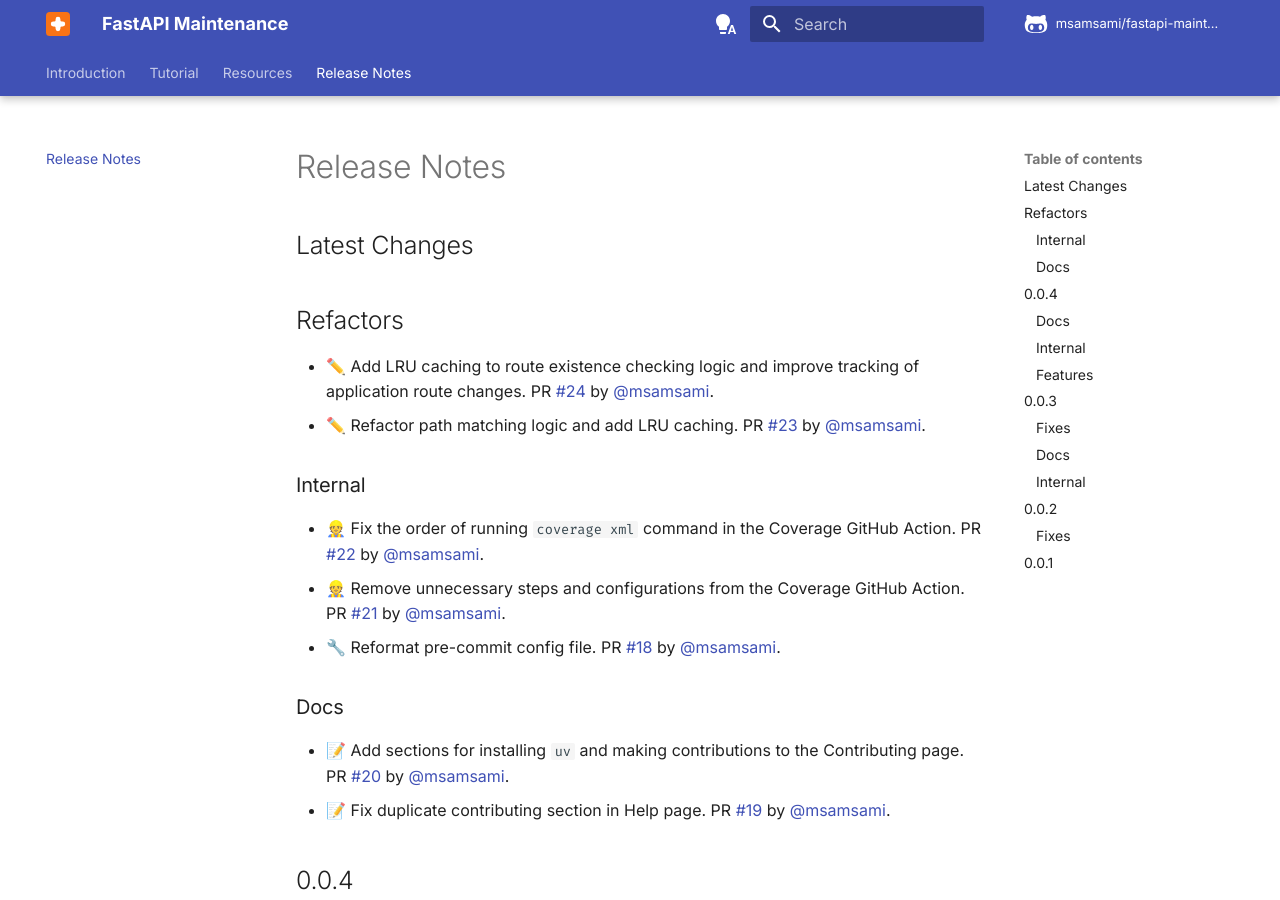
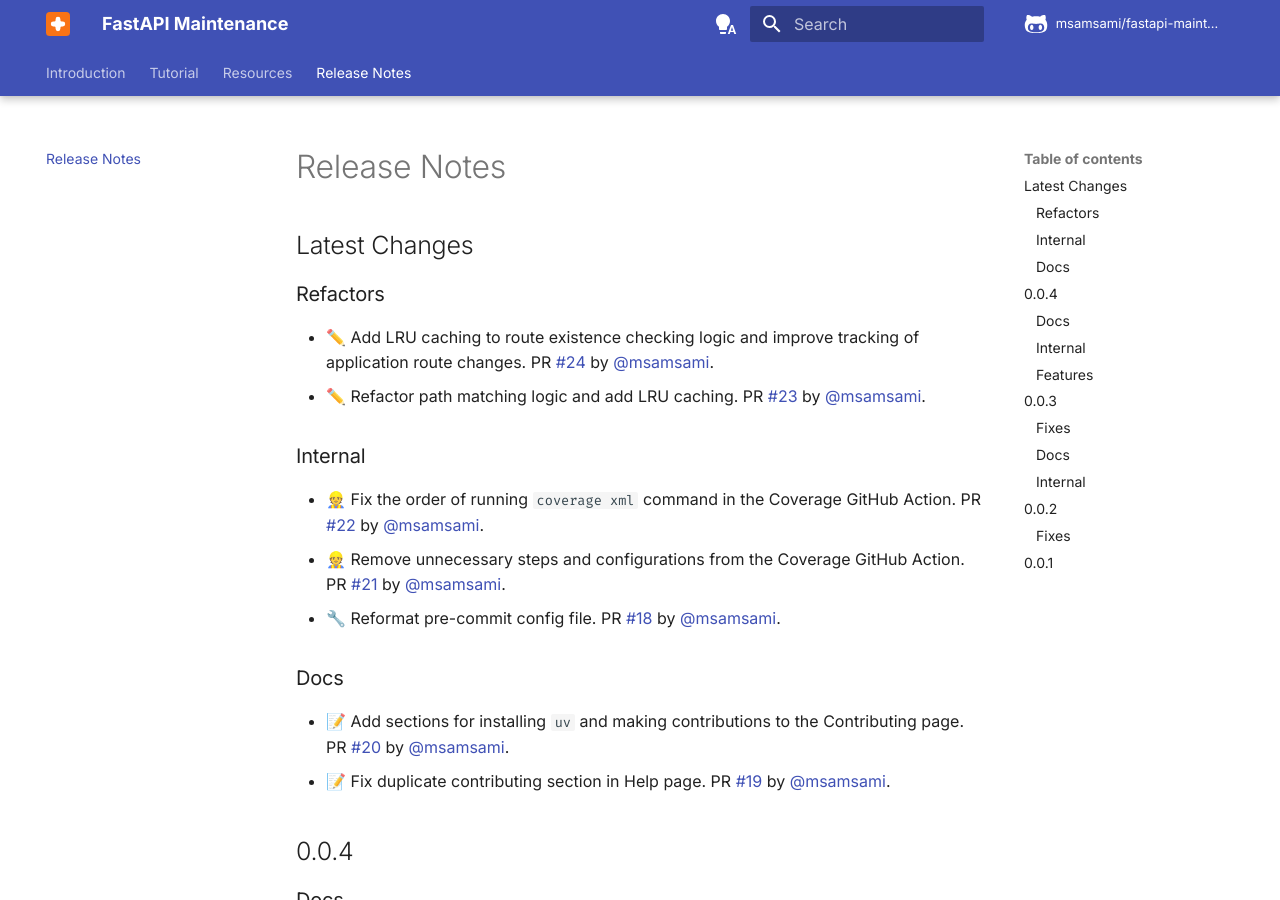
Before and after one commit to msamsami/fastapi-maintenance, an MkDocs documentation site: the page built from docs/release-notes.md, in a window 1280 px wide and 900 px high. Built offline with MkDocs 1.6.1 and Material for MkDocs 9.7.7, drawn with Linux system fonts in a browser that asks for light colours; comment, search, counter and statistics services are not loaded.

Commit message:
Fix section heading

```diff
--- a/docs/release-notes.md
+++ b/docs/release-notes.md
@@ -2,7 +2,7 @@
 
 ## Latest Changes
 
-## Refactors
+### Refactors
 
 - ✏️ Add LRU caching to route existence checking logic and improve tracking of application route changes. PR [#24](https://github.com/msamsami/fastapi-maintenance/pull/24) by [@msamsami](https://github.com/msamsami).
 - ✏️ Refactor path matching logic and add LRU caching. PR [#23](https://github.com/msamsami/fastapi-maintenance/pull/23) by [@msamsami](https://github.com/msamsami).
```
